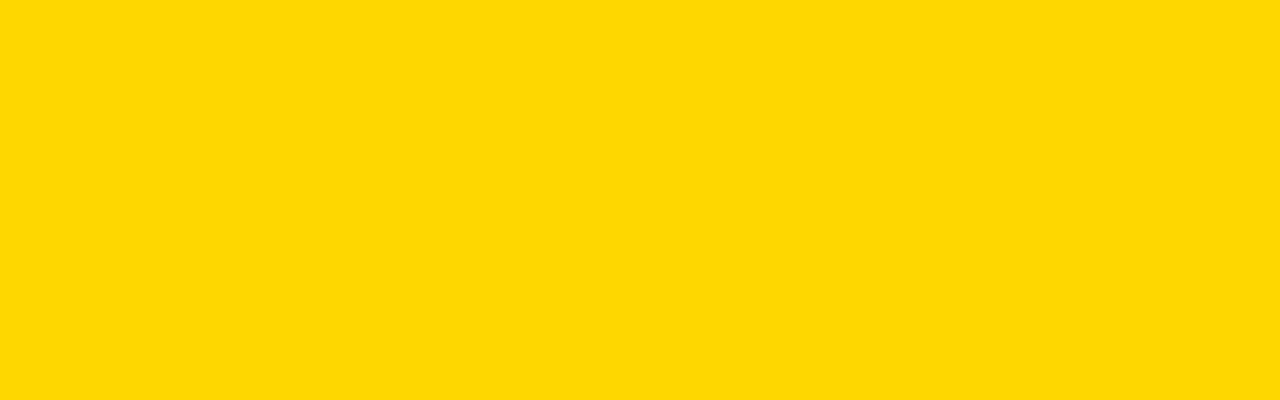
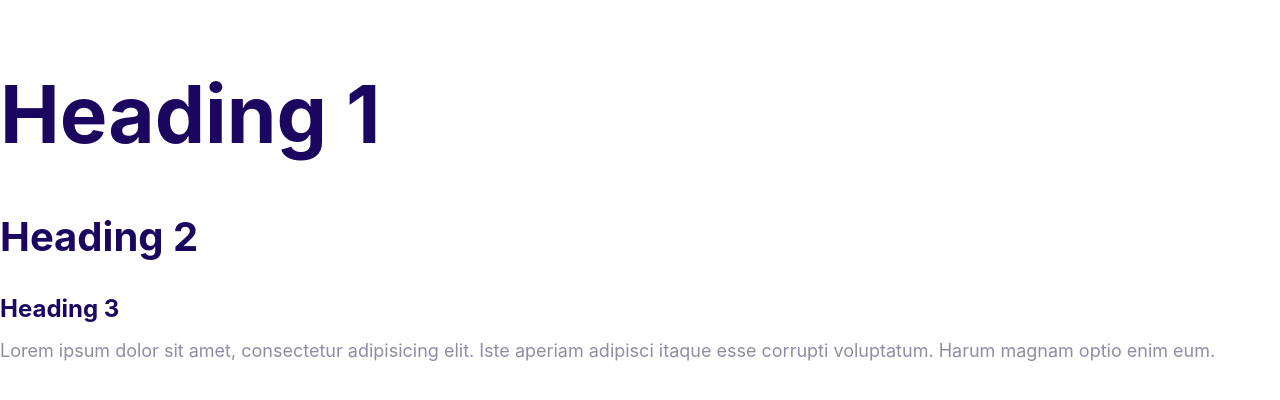
Before and after one commit to suzWaks/RealTimeFirstProject, a plain HTML site: page index.html in a window 1280 px wide. Drawn offline with Linux system fonts and the light colour scheme.

Commit message:
Changed the typography

```diff
--- a/CSS/styles.css
+++ b/CSS/styles.css
@@ -1,5 +1,16 @@
+html{
+    font-size: 62.5%; /*Setting the font size to 10px*/
+}
 body{
-    background: gold;
+    font-family: Inter, Arial, Helvetica, sans-serif;
+    color: var(--color-body);
+    font-size: 2.4rem;
+    line-height: 1.5;
+}
+
+h1, h2, h3{
+    color: var(--color-headings);
+    margin-bottom: 1rem;
 }
 :root{
     --color-primary: #2584ff;
@@ -8,3 +19,33 @@ body{
     --color-headings: #1b0760;
     --color-body: #918ca4;
 }
+
+h1{
+    font-size: 7rem;
+}
+h2{
+    font-size: 4rem;
+}
+h3{
+    font-size: 3rem;
+}
+
+p{
+    margin-top: 0; /* Since margin collapsing takes place with h3*/
+}
+
+@media screen and (min-width: 1024px){
+    body{
+        font-size: 1.8rem;
+    }
+
+    h1{
+        font-size: 8rem;
+    }
+    h2{
+        font-size: 4rem;
+    }
+    h3{
+        font-size: 2.4rem;
+    }
+}
--- a/index.html
+++ b/index.html
@@ -8,5 +8,13 @@
     <link rel="stylesheet" href="/CSS/normalize.css" />
     <link rel="stylesheet" href="/CSS/styles.css" />
   </head>
-  <body></body>
+  <body>
+    <h1>Heading 1</h1>
+    <h2>Heading 2</h2>
+    <h3>Heading 3</h3>
+    <p>
+      Lorem ipsum dolor sit amet, consectetur adipisicing elit. Iste aperiam
+      adipisci itaque esse corrupti voluptatum. Harum magnam optio enim eum.
+    </p>
+  </body>
 </html>
```
